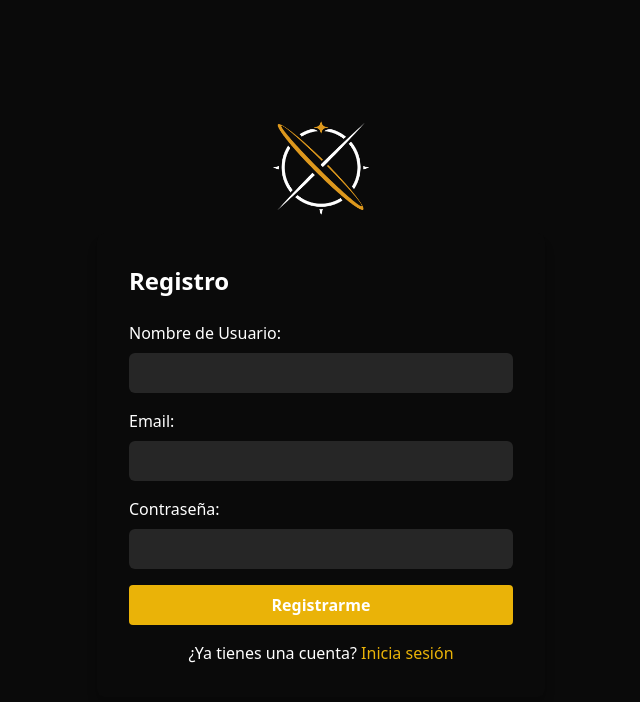
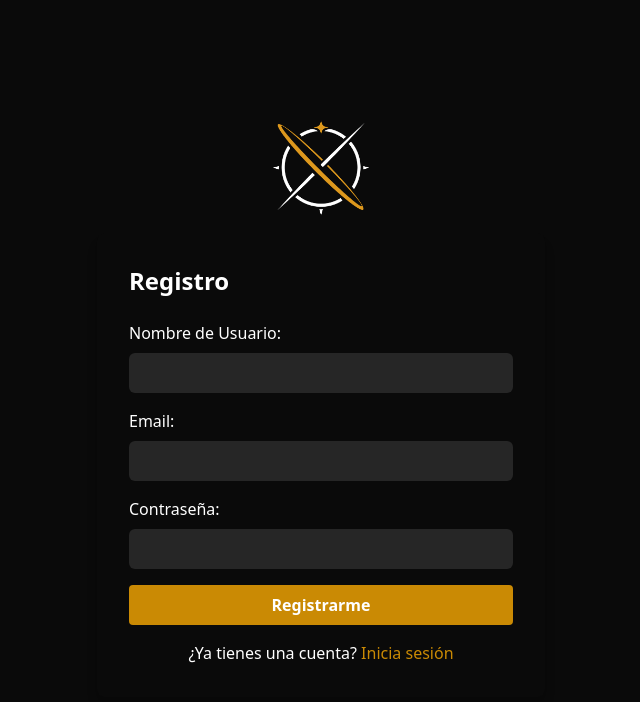
Before and after one commit to 4mser/trick-nation, a Next.js app: page /Auth/register in a window 1280 px wide. Shown: the top 702 px of the page, without its empty margins (319-959 px from the left). Built offline with nearby package versions, Linux system fonts and the light colour scheme.

Commit message:
interfaz

```diff
--- a/components/LoginForm.tsx
+++ b/components/LoginForm.tsx
@@ -64,7 +64,7 @@ const LoginForm: React.FC = () => {
             value={identifier}
             onChange={(e) => setIdentifier(e.target.value)}
             required
-            className="w-full p-2 bg-neutral-800 text-white rounded-md focus:outline-none focus:ring-2 focus:ring-yellow-400"
+            className="w-full p-2 bg-neutral-800 text-white rounded-md focus:outline-none focus:ring-2 focus:ring-yellow-500"
           />
         </div>
         <div className="mb-4">
@@ -76,7 +76,7 @@ const LoginForm: React.FC = () => {
               value={password}
               onChange={(e) => setPassword(e.target.value)}
               required
-              className="w-full p-2 bg-neutral-800 text-white rounded-md focus:outline-none focus:ring-2 focus:ring-yellow-400"
+              className="w-full p-2 bg-neutral-800 text-white rounded-md focus:outline-none focus:ring-2 focus:ring-yellow-500"
             />
             <button
               type="button"
@@ -89,7 +89,7 @@ const LoginForm: React.FC = () => {
         </div>
         <button
           type="submit"
-          className="w-full bg-yellow-500 hover:bg-yellow-600 text-white font-bold py-2 px-4 rounded focus:outline-none focus:shadow-outline"
+          className="w-full bg-yellow-600 hover:bg-yellow-500 text-white font-bold py-2 px-4 rounded focus:outline-none focus:shadow-outline"
         >
           Iniciar Sesión
         </button>
--- a/components/RegisterForm.tsx
+++ b/components/RegisterForm.tsx
@@ -87,13 +87,13 @@ const RegisterForm: React.FC = () => {
         </div>
         <button
           type="submit"
-          className="w-full bg-yellow-500 hover:scale-105 text-white font-bold py-2 px-4 rounded focus:outline-none "
+          className="w-full bg-yellow-600 hover:bg-yellow-500 text-white font-bold py-2 px-4 rounded focus:outline-none "
         >
           Registrarme
         </button>
         <div className="text-center text-white mt-4">
           ¿Ya tienes una cuenta?{' '}
-          <Link href="/Auth/login" className='text-yellow-500 hover:underline'>Inicia sesión</Link>
+          <Link href="/Auth/login" className='text-yellow-600 hover:underline'>Inicia sesión</Link>
         </div>
       </form>
     </div>
```
